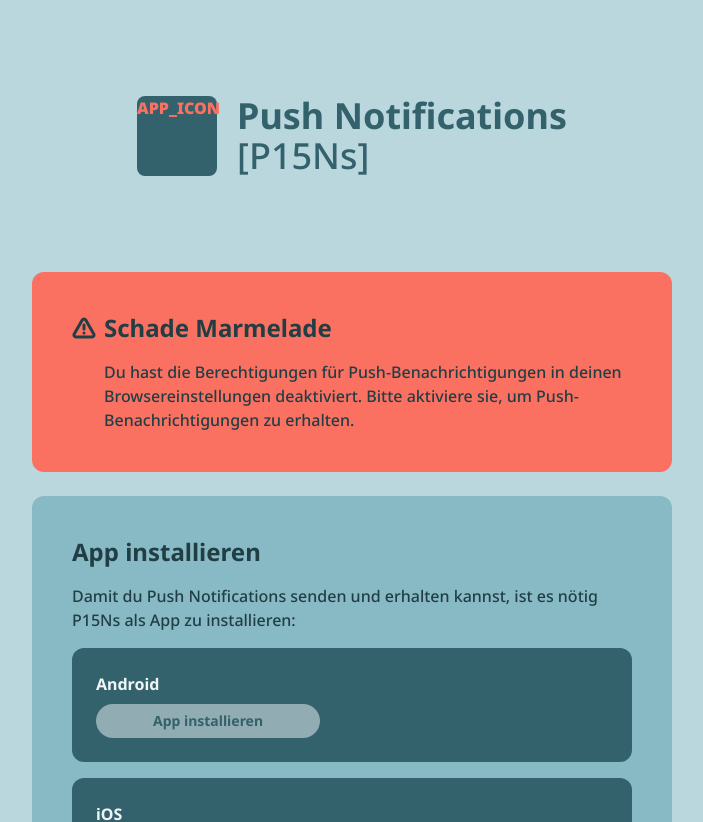
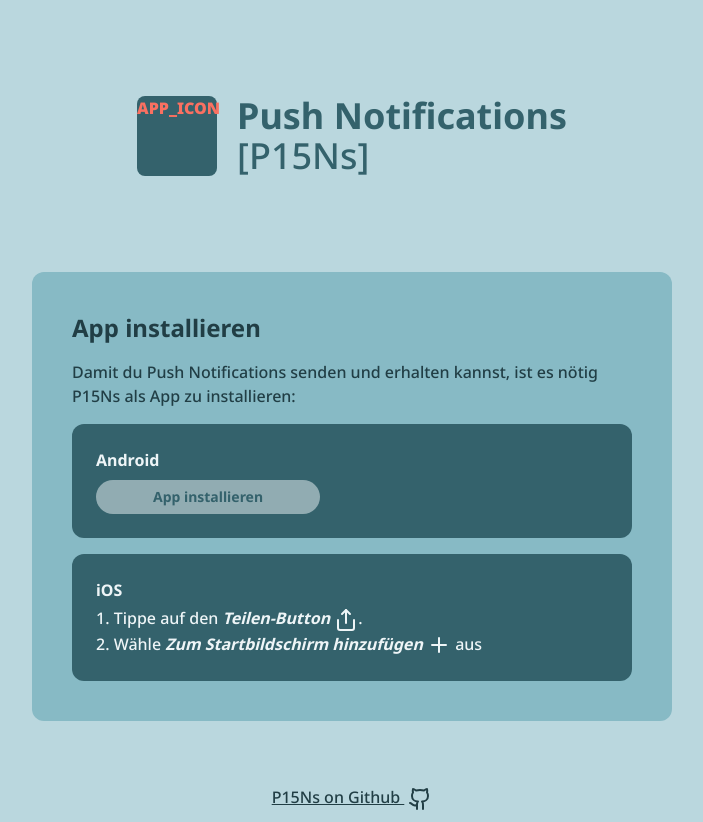
Before and after one commit to schwamic/digimunea, a Next.js app: page /apps/notifications in a window 1280 px wide. Shown: the top 822 px of the page, without its empty margins (288-991 px from the left). Built offline with nearby package versions, Linux system fonts and the light colour scheme; a web font is replaced by a local one.

Commit message:
feat(notifications): update

```diff
--- a/src/app/apps/notifications/page.tsx
+++ b/src/app/apps/notifications/page.tsx
@@ -6,45 +6,29 @@ import { Button, Input, Header, Card } from '@src/app/apps/notifications/_compon
 import { useAccount, useApi, usePushService } from '@src/app/apps/notifications/_hooks';
 import Markdown from 'markdown-to-jsx/react';
 
-export default function NotificationsPage() {
-    const { isSupported, isGranted } = usePushService();
+export default  function NotificationsPage() {
+    const { isGranted } = usePushService();
     const { user, isLoading } = useAccount();
 
     return (
         <div>
             <div className="mb-8 text-pretty">
                 <Header className="my-24" />
-                {isSupported !== null && !isSupported && !isLoading && (
-                    <StatusCard
-                        className="mb-6"
-                        size="large"
-                        data={{
-                            message:
-                                'Dein Browser unterstützt keine Push-Benachrichtigungen. Verwende einen anderen Browser wie zum Beispiel Firefox, Safari oder Chrome.',
-                        }}
-                    />
-                )}
-                {isGranted === 'denied' && !isLoading && (
-                    <StatusCard
-                        className="mb-6"
-                        size="large"
-                        data={{
-                            message:
-                                'Du hast die Berechtigungen für Push-Benachrichtigungen in deinen Browsereinstellungen deaktiviert. Bitte aktiviere sie, um Push-Benachrichtigungen zu erhalten.',
-                        }}
-                    />
-                )}
-                {isSupported && !isLoading && !user && <SetupGuide />}
-                {isSupported && isGranted === 'granted' && !isLoading && user && (
+                {!isLoading && !user && <SetupGuide />}
+                {!isLoading && user && (
                     <>
                         <Card className="bg-livid-400 mb-6" size="small">
                             <h3 className="text-2xl font-bold mb-6">Benachrichtigungen</h3>
                             <StatusCard
                                 icon="info"
-                                data={{
+                                data={isGranted !== 'denied' ?{
                                     title: 'Noch Funkstille, aber das kann sich schnell ändern ✨',
                                     message:
                                         'Schicke dir eine Testnachricht oder nutze den Beispiel-Code, um dir Benachrichtigungen zu schicken.',
+                                } : {
+                                    title: 'Schade Marmelade',
+                                    message:
+                                        'Du hast die Berechtigungen für Push-Benachrichtigungen in deinen Browsereinstellungen deaktiviert. Bitte aktiviere sie, um Push-Benachrichtigungen zu erhalten.',
                                 }}
                             />
                             {/* TODO: List Push-Notifications */}
@@ -63,6 +47,7 @@ export default function NotificationsPage() {
 }
 
 function SetupGuide() {
+    const { isSupported } = usePushService();
     const [isStandalone, setIsStandalone] = useState(false);
     const [deferredPrompt, setDeferredPrompt] = useState<BeforeInstallPromptEvent | null>(null);
 
@@ -84,9 +69,8 @@ function SetupGuide() {
     };
 
     return (
+        !isStandalone ? (
             <Card className="bg-livid-400">
-            {!isStandalone ? (
-                <>
                 <h3 className="text-2xl font-bold mb-4">App installieren</h3>
                 <p>
                     Damit du Push Notifications senden und erhalten kannst, ist es nötig P15Ns als App zu
@@ -115,9 +99,20 @@ function SetupGuide() {
                         </li>
                     </ol>
                 </Card>
-                </>
+            </Card>
             ) : (
             <>
+                {(isSupported !== null || !isSupported) ? (
+                    <StatusCard
+                        className="mb-6"
+                        size="large"
+                        data={{
+                            message:
+                                'Dein Browser unterstützt keine Push-Benachrichtigungen. Verwende einen anderen Browser wie zum Beispiel Firefox, Safari oder Chrome.',
+                        }}
+                    />
+                ) : (
+                    <Card className="bg-livid-400">
                         <h3 className="text-2xl font-bold mb-4">Zugang erstellen</h3>
                         <p className="mb-4">
                             Die Nutzung von P15Ns ist kostenlos und nur für private Hobby-Projekte erlaubt. Mit der
@@ -125,9 +120,10 @@ function SetupGuide() {
                             Daten gespeichert!
                         </p>
                         <AccountSection />
+                    </Card>
+                )}
             </>
-            )}
-        </Card>
+            )
     );
 }
 
```
Lines whose indentation alone changed are shown as unchanged.
